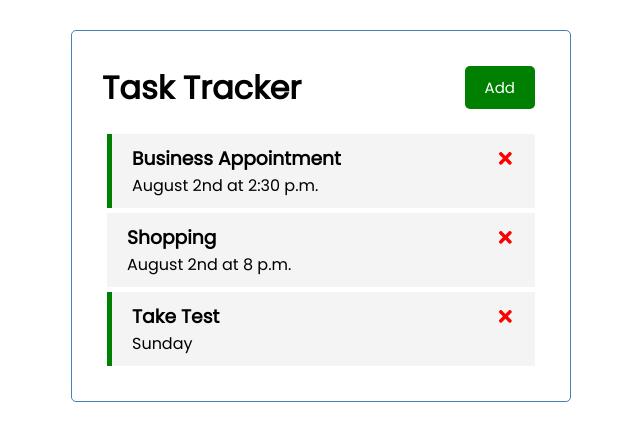
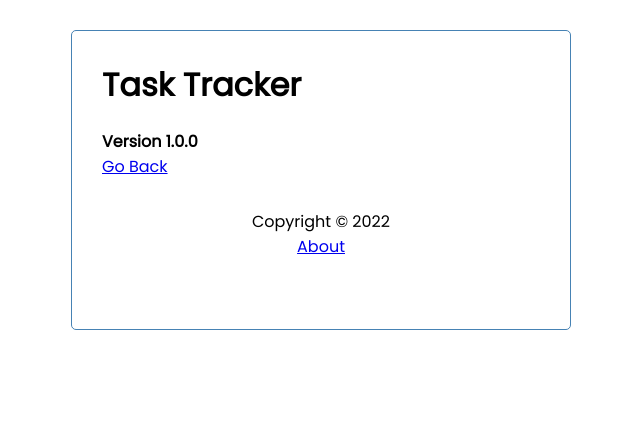
Before and after one commit to anya-in/React2-ReactCC, a React (Create React App) app in the folder task_tracker/: page /about in a window 1280 px wide. Shown: the top 440 px of the page, without its empty margins (319-959 px from the left). Built offline with nearby package versions, Linux system fonts and the light colour scheme; data requests are answered from the project's data file.

Commit message:
Routes,Footer

```diff
--- a/task_tracker/src/App.js
+++ b/task_tracker/src/App.js
@@ -1,7 +1,11 @@
 import { useState, useEffect } from 'react'
+import { BrowserRouter as Router, Route, Routes } from 'react-router-dom'
 import Header from './components/Header'
 import Tasks from './components/Tasks'
 import AddTask from './components/AddTask'
+import About from './components/About'
+import Footer from './components/Footer'
+
 
 
 const App = () => {
@@ -82,17 +86,35 @@
 
 
   return (
-    <div className="container">
-      <Header onAdd={() => setShowAddTask(!showAddTask)}
-        showAdd={showAddTask} />
-      {showAddTask && <AddTask onAdd={addTask} />}
-      {
-        tasks.length > 0 ? (<Tasks tasks={tasks} onDelete={deleteTask}
-          onToggle={toggleReminder} />)
-          : ('No Tasks To Show')
-      }
-    </div>
-  );
+    <Router>
+      <div className='container'>
+        <Header
+          onAdd={() => setShowAddTask(!showAddTask)}
+          showAdd={showAddTask}
+        />
+        <Routes>
+          <Route
+            path='/'
+            element={
+              <>
+                {showAddTask && <AddTask onAdd={addTask} />}
+                {tasks.length > 0 ? (
+                  <Tasks
+                    tasks={tasks}
+                    onDelete={deleteTask}
+                    onToggle={toggleReminder}
+                  />
+                ) : (
+                  'No Tasks To Show'
+                )}
+              </>
+            }
+          />
+          <Route path='/about' element={<About />} />
+        </Routes>
+        <Footer />
+      </div>
+    </Router>
+  )
 }
-
 export default App;
--- /dev/null
+++ b/task_tracker/src/components/About.js
@@ -0,0 +1,12 @@
+import { Link } from 'react-router-dom'
+
+const About = () => {
+  return (
+    <div>
+      <h4>Version 1.0.0</h4>
+      <Link to='/'>Go Back</Link>
+    </div>
+  )
+}
+
+export default About
--- /dev/null
+++ b/task_tracker/src/components/Footer.js
@@ -0,0 +1,12 @@
+import { Link } from 'react-router-dom'
+
+const Footer = () => {
+    return (
+        <footer>
+            <p>Copyright &copy; 2022</p>
+            <Link to="/about">About</Link>
+        </footer>
+    )
+}
+
+export default Footer
--- a/task_tracker/src/components/Header.js
+++ b/task_tracker/src/components/Header.js
@@ -1,21 +1,36 @@
+import PropTypes from 'prop-types'
+import { useLocation } from 'react-router-dom'
 import Button from './Button'
-import PropTypes from 'prop-types'
 
 const Header = ({ title, onAdd, showAdd }) => {
+    const location = useLocation()
 
     return (
         <header className='header'>
             <h1>{title}</h1>
-            <Button color={showAdd ? 'red' : 'green'} text={showAdd ? 'Close' : 'Add'}
-                onClick={onAdd} />
+            {location.pathname === '/' && (
+                <Button
+                    color={showAdd ? 'red' : 'green'}
+                    text={showAdd ? 'Close' : 'Add'}
+                    onClick={onAdd}
+                />
+            )}
         </header>
     )
 }
+
 Header.defaultProps = {
-    title: 'Task Tracker'
+    title: 'Task Tracker',
 }
 
 Header.propTypes = {
     title: PropTypes.string.isRequired,
 }
+
+// CSS in JS
+// const headingStyle = {
+//   color: 'red',
+//   backgroundColor: 'black',
+// }
+
 export default Header
```
